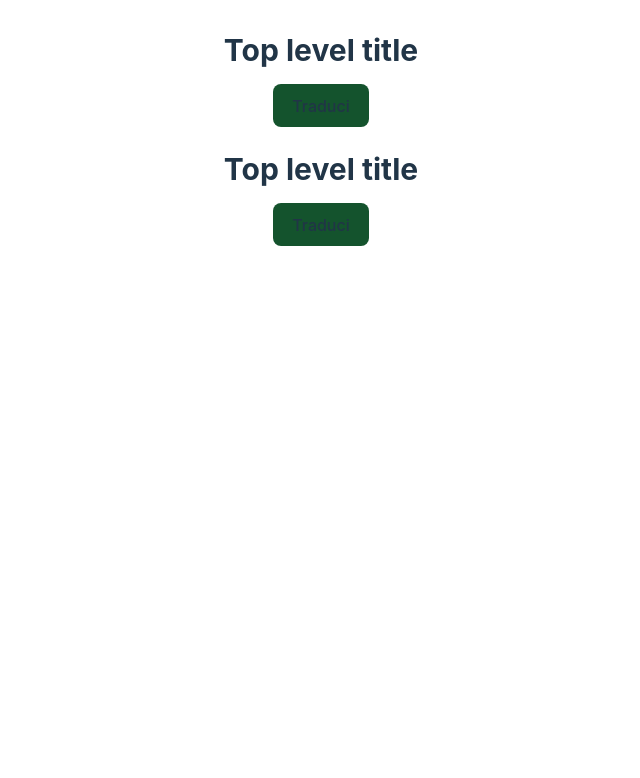
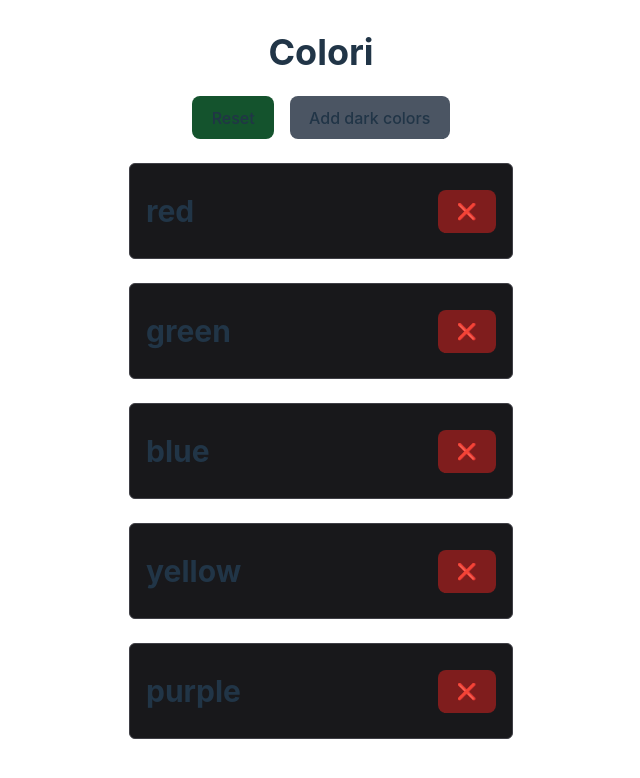
Before and after one commit to maxnix/materials, a React (Vite) app in the folder react/lectures/teoria-1/: page / in a window 1280 px wide. Shown: the top 778 px of the page, without its empty margins (319-959 px from the left). Built offline with nearby package versions, Linux system fonts and the light colour scheme.

Commit message:
object states

```diff
--- a/react/lectures/teoria-1/src/index.css
+++ b/react/lectures/teoria-1/src/index.css
@@ -126,7 +126,11 @@
   }
 
   .btn-primary {
-    @apply bg-green-900 hover:bg-green-700 border-0;
+    @apply bg-green-900 hover:bg-green-700 border-0 focus:outline-none;
+  }
+
+  .btn-disruptive {
+    @apply bg-red-900 hover:bg-red-400 border-0 focus:outline-none;
   }
 
   .container {
--- a/react/lectures/teoria-1/src/lezioni/basi-react/Risultato.tsx
+++ b/react/lectures/teoria-1/src/lezioni/basi-react/Risultato.tsx
@@ -1,3 +1,3 @@
-import { HooksRules } from "./risultato/useState/Rules"
+import { ObjectState } from "./risultato/useState/ObjectState"
 
-export const RisultatoBasiReact = () => <HooksRules />
+export const RisultatoBasiReact = () => <ObjectState />
--- /dev/null
+++ b/react/lectures/teoria-1/src/lezioni/basi-react/inizio/useState/ObjectState.tsx
@@ -0,0 +1,88 @@
+import { useState } from "react"
+
+const initialState = [`red`, `green`, `blue`, `yellow`, `purple`]
+// const darkColors = [`black`, `gray`, `darkblue`, `darkgreen`]
+
+export const ObjectState = () => {
+  const [colors] = useState(initialState)
+
+  return (
+    <div className="max-w-5xl container flex flex-col items-center gap-6">
+      <h1 className="text-4xl font-bold">Colori</h1>
+      <div className="flex gap-4">
+        <button type="button" className="btn-primary">
+          Reset
+        </button>
+        <button
+          type="button"
+          className="btn-primary bg-gray-600 hover:bg-gray-900"
+        >
+          Add dark colors
+        </button>
+      </div>
+      {colors.map((color) => (
+        <Item
+          key={color}
+          titolo={color}
+          onClick={() => console.log(`Cliccato ${color}`)}
+        />
+      ))}
+    </div>
+  )
+}
+
+// export const ObjectState = () => {
+//   const [objColors, setObjColors] = useState({
+//     colors: initialState,
+//     darkColors: false,
+//     spread: `spread`,
+//   })
+
+//   const handleDarkColors = () => {
+
+//   }
+
+//   const removeColor = (index: number) => {
+
+//   }
+
+//   const resetColors = () => {
+
+//   }
+
+//   return (
+//     <div className="max-w-5xl container flex flex-col items-center gap-6">
+//       <h1 className="text-4xl font-bold">Colori</h1>
+//       <div className="flex gap-4">
+//         <button type="button" className="btn-primary" onClick={resetColors}>
+//           Reset
+//         </button>
+//         <button
+//           type="button"
+//           className="btn-primary bg-gray-600 hover:bg-gray-900"
+//           //   onClick={() => setColors([...colors, ...darkColors])}
+//           onClick={handleDarkColors}
+//         >
+//           Add dark colors
+//         </button>
+//       </div>
+//       {objColors.colors.map((color, index) => (
+//         <Item key={color} titolo={color} onClick={() => removeColor(index)} />
+//       ))}
+//     </div>
+//   )
+// }
+
+type ItemProps = {
+  titolo?: string
+  onClick: () => void
+}
+
+const Item = ({ titolo, onClick }: ItemProps) => (
+  <div className="card justify-between">
+    <h2 className="text-3xl font-bold">{titolo}</h2>
+    <button type="button" className="btn-disruptive" onClick={onClick}>
+      ❌
+    </button>
+  </div>
+)
--- /dev/null
+++ b/react/lectures/teoria-1/src/lezioni/basi-react/risultato/useState/ObjectState.tsx
@@ -0,0 +1,119 @@
+import { useState } from "react"
+
+const initialState = [`red`, `green`, `blue`, `yellow`, `purple`]
+const darkColors = [`black`, `gray`, `darkblue`, `darkgreen`]
+
+// export const ObjectState = () => {
+//   const [colors, setColors] = useState(initialState)
+
+//   // Mitigare errore di duplicazione di colori
+//   // Riferimento alla lezione in cui usiamo if all'interno del setState
+//   const handleDarkColors = () => {
+//     if (colors.some((color) => darkColors.includes(color))) return
+//     setColors((prev) => [...prev, ...darkColors])
+//     // setColors((prev) => prev.concat(darkColors)) // Alternativa
+//   }
+
+//   return (
+//     <div className="max-w-5xl container flex flex-col items-center gap-6">
+//       <h1 className="text-4xl font-bold">Colori</h1>
+//       <div className="flex gap-4">
+//         <button
+//           type="button"
+//           className="btn-primary"
+//           onClick={() => setColors(initialState)}
+//         >
+//           Reset
+//         </button>
+//         <button
+//           type="button"
+//           className="btn-primary bg-gray-600 hover:bg-gray-900"
+//           //   onClick={() => setColors([...colors, ...darkColors])}
+//           onClick={handleDarkColors}
+//         >
+//           Add dark colors
+//         </button>
+//       </div>
+//       {colors.map((color, index) => (
+//         <Item
+//           key={color}
+//           titolo={color}
+//           onClick={() => setColors(colors.filter((_, i) => i !== index))}
+//         />
+//       ))}
+//     </div>
+//   )
+// }
+export const ObjectState = () => {
+  const [objColors, setObjColors] = useState({
+    colors: initialState,
+    darkColors: false,
+    spread: `spread`,
+  })
+
+  const handleDarkColors = () => {
+    if (!objColors.darkColors && objColors.spread)
+      setObjColors((prev) => ({
+        ...prev,
+        colors: [...prev.colors, ...darkColors],
+        darkColors: true,
+      }))
+  }
+
+  const removeColor = (index: number) => {
+    setObjColors((prev) => ({
+      ...prev,
+      colors: prev.colors.filter((_, i) => i !== index),
+    }))
+  }
+
+  //   const resetColors = () => {
+  //     setObjColors({
+  //       colors: initialState,
+  //     })
+  //   }
+  const resetColors = () => {
+    setObjColors({
+      ...objColors,
+      colors: initialState,
+      darkColors: false,
+    })
+  }
+
+  console.log(objColors)
+
+  return (
+    <div className="max-w-5xl container flex flex-col items-center gap-6">
+      <h1 className="text-4xl font-bold">Colori</h1>
+      <div className="flex gap-4">
+        <button type="button" className="btn-primary" onClick={resetColors}>
+          Reset
+        </button>
+        <button
+          type="button"
+          className="btn-primary bg-gray-600 hover:bg-gray-900"
+          onClick={handleDarkColors}
+        >
+          Add dark colors
+        </button>
+      </div>
+      {objColors.colors.map((color, index) => (
+        <Item key={color} titolo={color} onClick={() => removeColor(index)} />
+      ))}
+    </div>
+  )
+}
+
+type ItemProps = {
+  titolo?: string
+  onClick: () => void
+}
+
+const Item = ({ titolo, onClick }: ItemProps) => (
+  <div className="card justify-between">
+    <h2 className="text-3xl font-bold">{titolo}</h2>
+    <button type="button" className="btn-disruptive" onClick={onClick}>
+      ❌
+    </button>
+  </div>
+)
```
